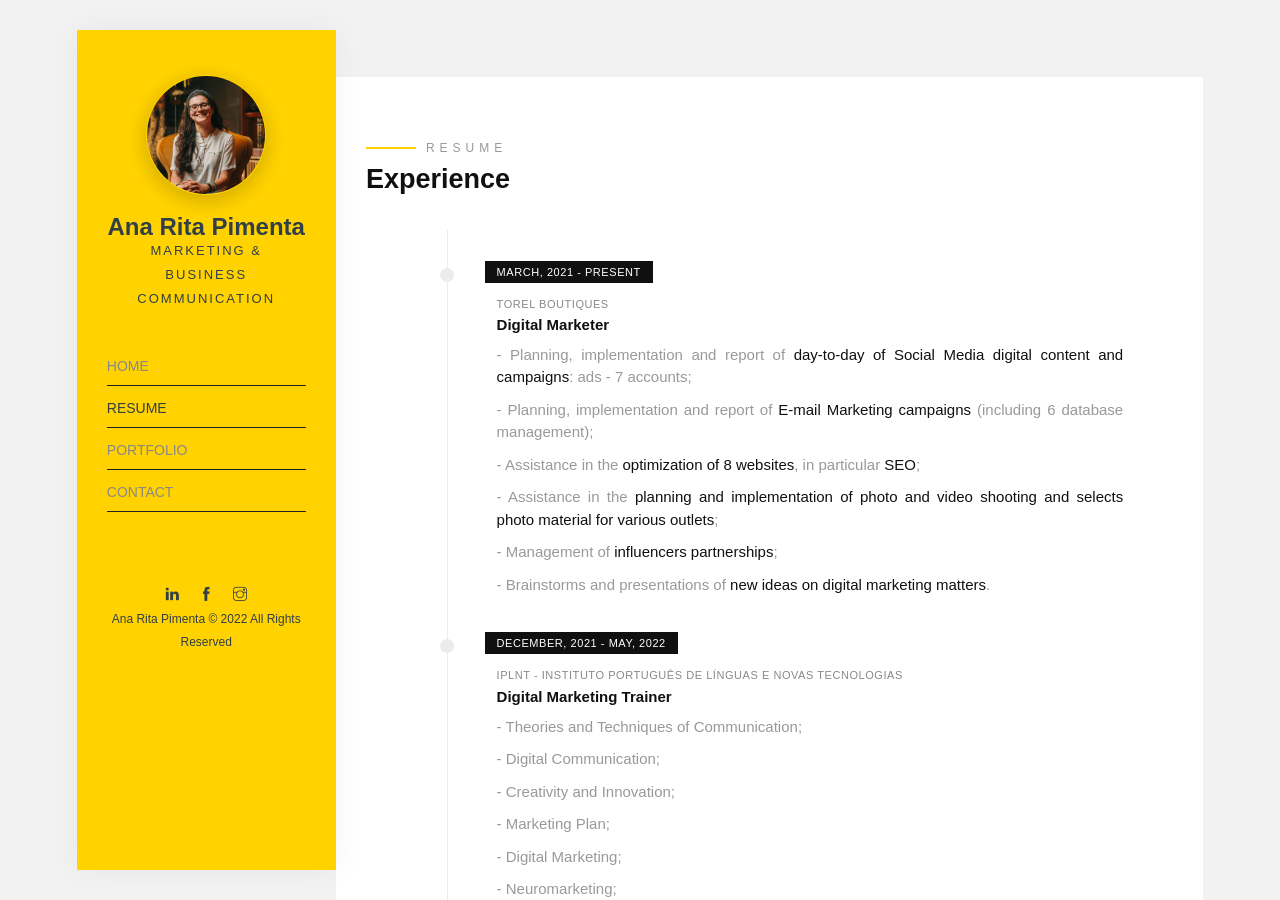
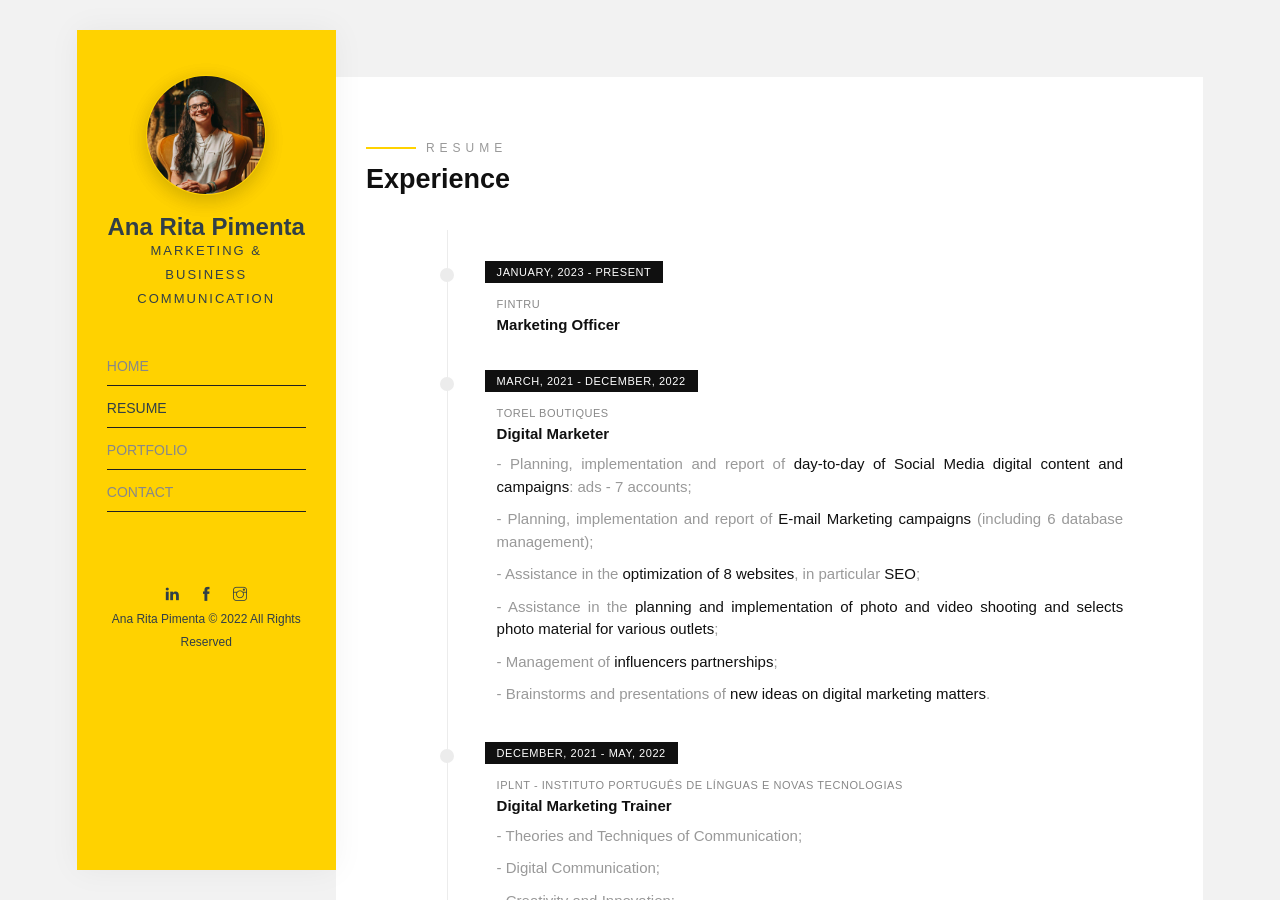
Before and after one commit to anaritapimenta/anaritapimenta.github.io, a Jekyll site: the page built from resume.html, in a window 1280 px wide and 900 px high. Built offline with Jekyll 4.4.1, drawn with Linux system fonts in a browser that asks for light colours; some web fonts are replaced.

Commit message:
Add new company to the resume

```diff
--- a/resume.html
+++ b/resume.html
@@ -18,34 +18,52 @@ layout: default
         <ul class="timeline">
           <li>
             <div class="timeline-content">
-              <span class="timeline-date">March, 2021 - Present</span>
+              <span class="timeline-date">January, 2023 - Present</span>
+              <h5>FINTRU</h5>
+              <h4>Marketing Officer</h4>
+            </div>
+          </li>
+          <li>
+            <div class="timeline-content">
+              <span class="timeline-date">March, 2021 - December, 2022</span>
               <h5>Torel Boutiques</h5>
               <h4>Digital Marketer</h4>
               <p>
-                - Planning, implementation and report of <strong>day-to-day of Social Media digital content and campaigns</strong>: ads - 7 accounts;
+                - Planning, implementation and report of
+                <strong
+                  >day-to-day of Social Media digital content and
+                  campaigns</strong
+                >: ads - 7 accounts;
               </p>
               <p>
-                - Planning, implementation and report of <strong>E-mail Marketing campaigns</strong> (including 6 database management);
+                - Planning, implementation and report of
+                <strong>E-mail Marketing campaigns</strong> (including 6
+                database management);
               </p>
               <p>
-                - Assistance in the <strong>optimization of 8 websites</strong>, in particular <strong>SEO</strong>;
+                - Assistance in the <strong>optimization of 8 websites</strong>,
+                in particular <strong>SEO</strong>;
               </p>
               <p>
-                - Assistance in the <strong>planning and implementation of photo and video shooting and selects photo material for various outlets</strong>;
+                - Assistance in the
+                <strong
+                  >planning and implementation of photo and video shooting and
+                  selects photo material for various outlets</strong
+                >;
               </p>
+              <p>- Management of <strong>influencers partnerships</strong>;</p>
               <p>
-                - Management of <strong>influencers partnerships</strong>;
-              </p>
-              <p>
-                - Brainstorms and presentations of <strong>new ideas on digital marketing matters</strong>.
-              </p>
+                - Brainstorms and presentations of
+                <strong>new ideas on digital marketing matters</strong>.
               </p>
             </div>
           </li>
           <li>
             <div class="timeline-content">
               <span class="timeline-date">December, 2021 - May, 2022</span>
-              <h5>IPLNT - Instituto Português de Línguas e Novas Tecnologias</h5>
+              <h5>
+                IPLNT - Instituto Português de Línguas e Novas Tecnologias
+              </h5>
               <h4>Digital Marketing Trainer</h4>
               <p>- Theories and Techniques of Communication;</p>
               <p>- Digital Communication;</p>
@@ -56,7 +74,10 @@ layout: default
               <p>- Business and e-Commerce models;</p>
               <p>- Website;</p>
               <p>- Email Marketing;</p>
-              <p>- Management of Social Networks: Facebook, Instagram, Linkedin, Youtube and Twitter;</p>
+              <p>
+                - Management of Social Networks: Facebook, Instagram, Linkedin,
+                Youtube and Twitter;
+              </p>
               <p>- SEM: SEO and SEA;</p>
               <p>- Link Building;</p>
               <p>- Web Copywriting;</p>
```
